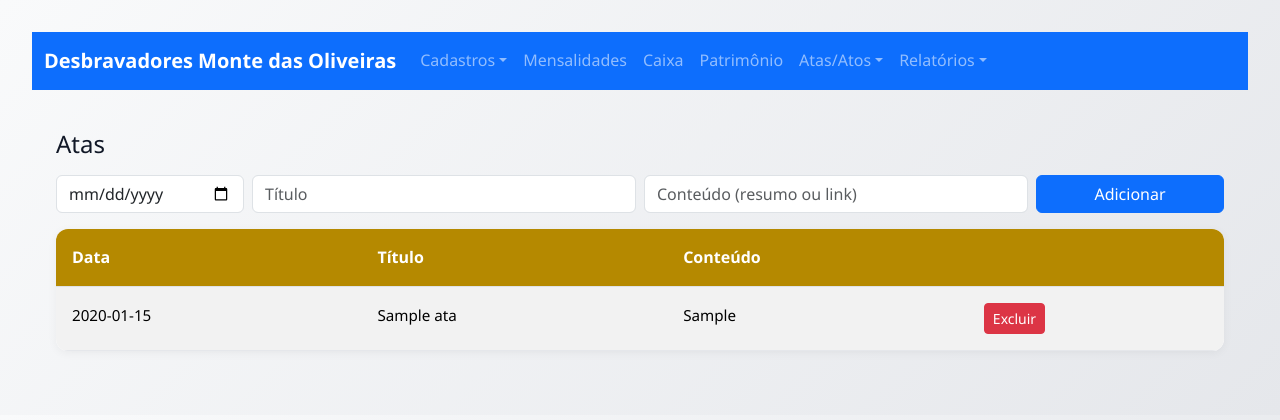
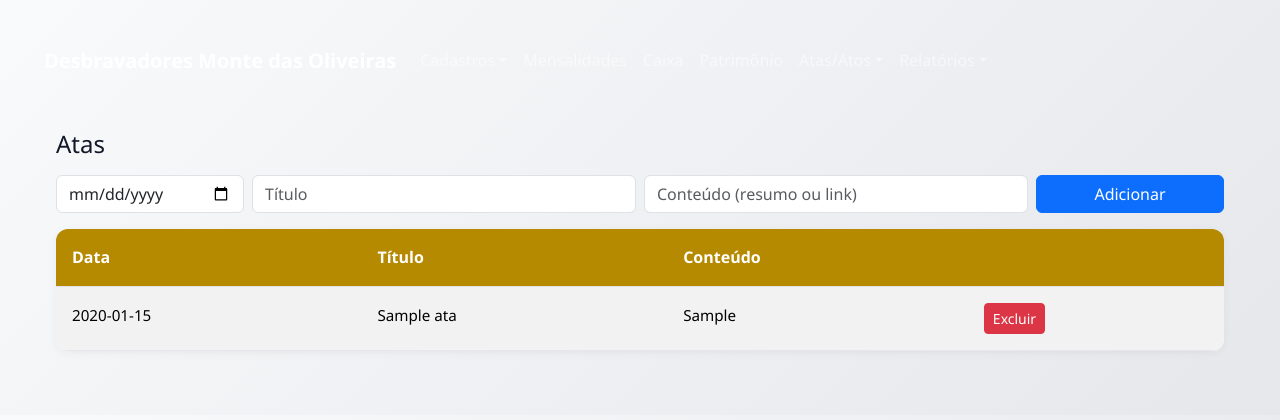
Before and after one commit to matheusnunesdacruz/desbravadores_app_demo, a FastAPI app: page /atas in a window 1280 px wide. Shown: the top 420 px of the page. Run offline with FastAPI, Linux system fonts and the light colour scheme; tables that the repository leaves empty hold one stand-in row (values such as "Sample post"); some libraries are stand-ins or nearby versions.

Commit message:
Update base.html

```diff
--- a/app/templates/base.html
+++ b/app/templates/base.html
@@ -8,7 +8,7 @@
     <link href="/static/styles.css" rel="stylesheet">
   </head>
   <body>
-    <nav class="navbar navbar-expand-lg navbar-dark bg-primary mb-4">
+    <nav class="navbar navbar-expand-lg navbar-dark bg-amarelo-escuro mb-4">
       <div class="container-fluid">
         <a class="navbar-brand fw-bold" href="/">Desbravadores Monte das Oliveiras</a>
         <button class="navbar-toggler" type="button" data-bs-toggle="collapse" data-bs-target="#nav">
```
